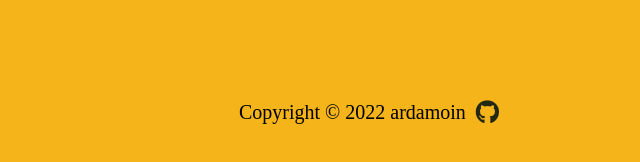
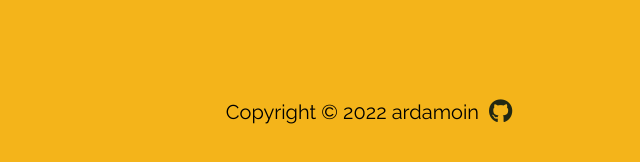
Before and after one commit to ardamoin/etch-a-sketch, a plain HTML site: page index.html in a window 1280 px wide. Shown: the part 646-808 px from the top of the page, 281-921 px from the left. Drawn offline with Linux system fonts and the light colour scheme.

Commit message:
Change footer font to raleway

```diff
--- a/index.html
+++ b/index.html
@@ -8,6 +8,7 @@
     <link rel="stylesheet" href="style.css">
     <link rel="stylesheet" href="https://cdnjs.cloudflare.com/ajax/libs/font-awesome/4.7.0/css/font-awesome.min.css">
     <link rel="icon" href="assets/icon.png">
+    <link href="https://fonts.googleapis.com/css2?family=Raleway" rel="stylesheet">
     <script
       src="https://kit.fontawesome.com/4c536a6bd5.js"
       crossorigin="anonymous"
--- a/style.css
+++ b/style.css
@@ -116,6 +116,7 @@ button.active, button:hover {
   width: 100%;
   padding: 10px;
   font-size: 20px;
+  font-family: "Raleway", "HelveticaNeue", "Helvetica Neue", Helvetica, Arial, sans-serif;
 }
 
 .fa-github {
```
